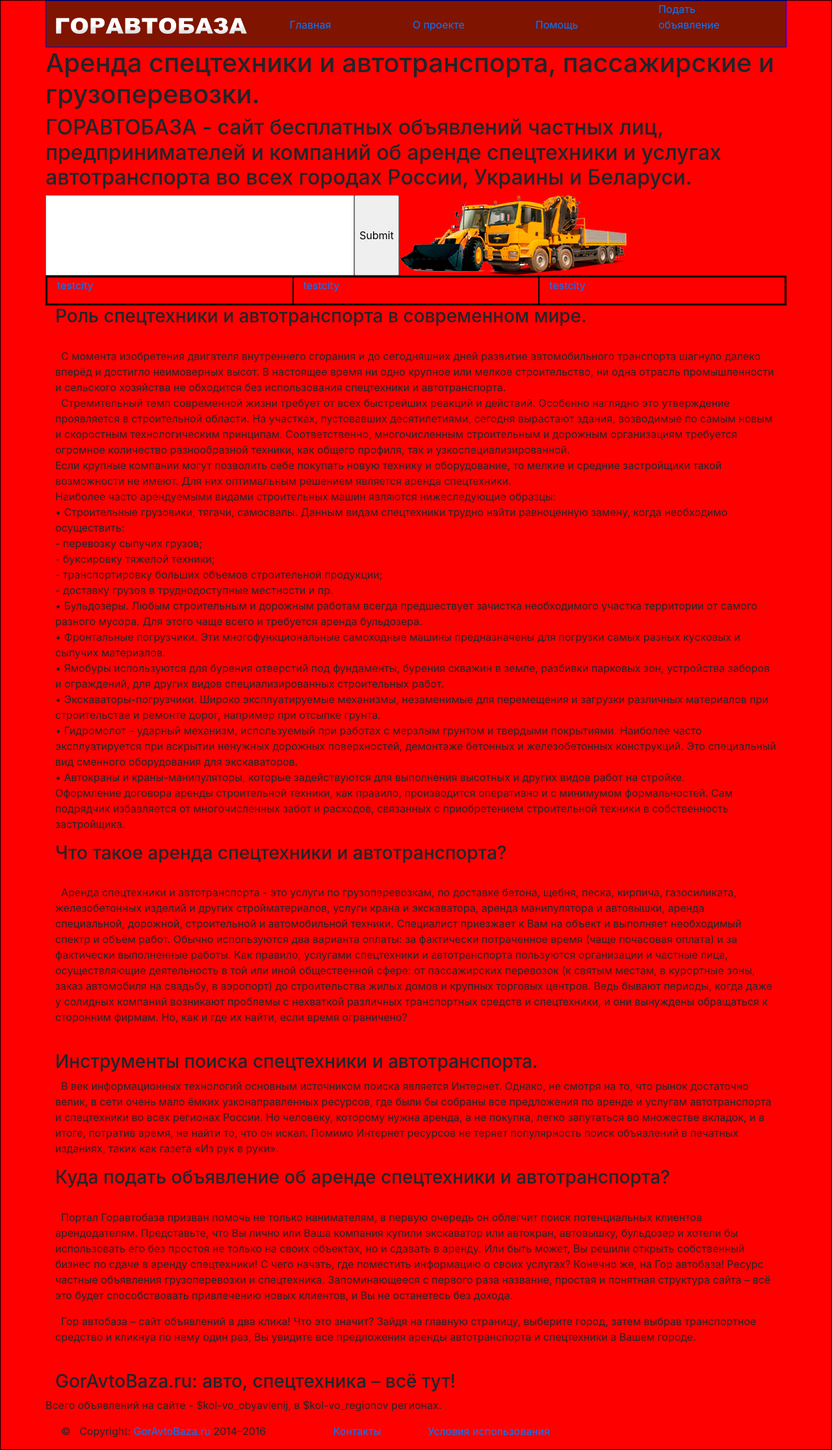
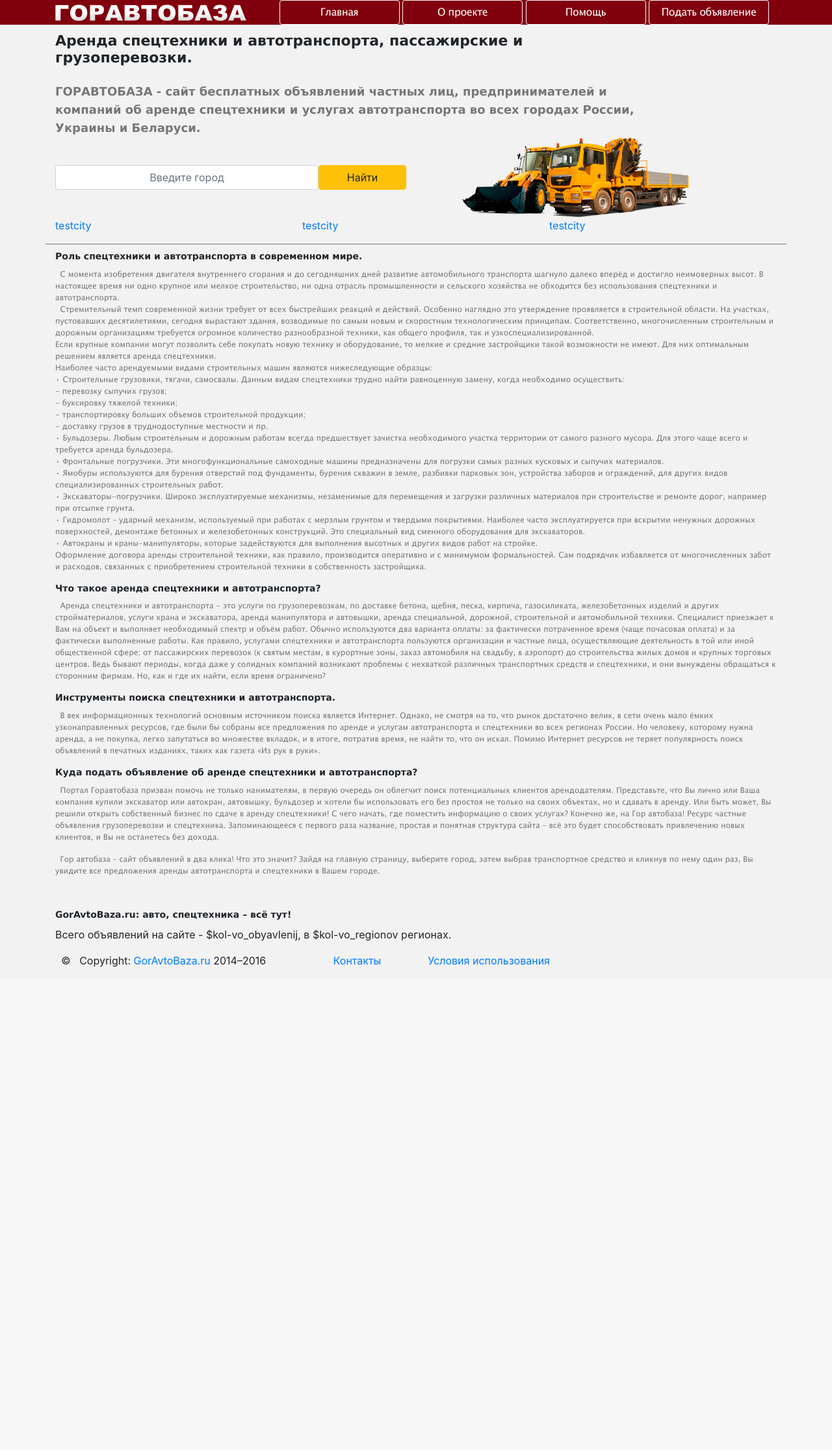
Before and after one commit to telkozvr/avtobaza, a PHP site: page / in a window 1280 px wide. Shown: the whole page at 65% size. After the commit the page ends 1488 px from the top, so only its background shows below. Run offline with PHP 8.4, Linux system fonts and the light colour scheme.

Commit message:
html+css

```diff
--- a/css/css/index.css
+++ b/css/css/index.css
@@ -1 +1 @@
-body{border:1px solid #000;background-color:red}nav div.container{background-color:#7f1400;border:1px solid #00f}nav div.container ul{display:inline-block}nav div.container ul li{display:inline-block;text-decoration:none}main div{border:1px solid #000}
+@font-face{font-family:'Lucida Grande Bold';src:url('fonts/Lucida Grande Bold.ttf') format('truetype')}@font-face{font-family:'Lucida Sans Unicode';src:url('fonts/Lucida Sans Unicode.ttf') format('truetype')}.LucidaSans{font-family:Lucida Sans Unicode,Helvetica,Arial,Verdana,sans-serif}.LucidaBold,h1,h2,h3,h4,h5,h6{font-family:Lucida Grande,Helvetica,Arial,Verdana,sans-serif;font-weight:700}body{background-color:#f2f2f2}nav{background-color:#81000d}nav div.container ul{margin-bottom:0;display:inline-block}nav div.container ul li{margin-top:0;font-family:Lucida Sans Unicode,Helvetica,Arial,Verdana,sans-serif;font-size:16px;letter-spacing:-.5px;color:#fff;display:inline-block;text-decoration:none}header h1{margin:12px 0;font-size:22px}header h2{font-size:18px;margin:12px 0 0;color:#777;line-height:28px}header .wrapper #city{float:left;margin-top:43px}header .wrapper .btn{margin-top:43px}header img{padding:0;margin-left:20%}main .container{border-bottom:1px solid #777}#content article h3{font-size:14px;margin:10px 0}#content article p{font-size:12px;font-family:Lucida Sans Unicode,Helvetica,Arial,Verdana,sans-serif;color:#777}
--- a/css/less/index.less
+++ b/css/less/index.less
@@ -1,26 +1,100 @@
+/*Цвета */
+/* Заголовок */
+@header:#81000D;
+/* Фон */
+@background:#F2F2F2;
+/* Шрифт */
+@fontColor:#777777;
 
-@header:#81000D;
+/* Шрифты */
+@font-face{
+	font-family: 'Lucida Grande Bold';
+	src: url('fonts/Lucida Grande Bold.ttf') format('truetype');
+}
+@font-face{
+	font-family: 'Lucida Sans Unicode';
+	src: url('fonts/Lucida Sans Unicode.ttf') format('truetype');
+}
+.LucidaSans{
+	font-family: Lucida Sans Unicode, Helvetica, Arial, Verdana, sans-serif;
+}
 
+.LucidaBold{
+	font-family: Lucida Grande, Helvetica, Arial, Verdana, sans-serif;
+	font-weight: bold;
+}
+
+h1, h2, h3, h4, h5, h6{
+	.LucidaBold;
+}
 body{
-	border: 1px solid black;
-	background-color:red;
+	background-color: @background;
 }
+
+/* Навигация */
 nav{
+	background-color:@header;
 	div.container{
-		background-color:#7f1400;
-		border: 1px solid blue;
 		ul{
+			margin-bottom: 0px;
 			display: inline-block;
 			li{
+				margin-top: 0px;
+				.LucidaSans;
+				font-size: 16px;
+				letter-spacing: -0.5px;
+				color:white;
 				display: inline-block;
 				text-decoration: none;
 			}
 		}
 	}
 }
+/* Заголовки */
+header{
+	h1{
+		margin: 12px 0;
+		font-size: 22px;
+	}
+	h2{
+		font-size: 18px;
+		margin: 12px 0 0 0;
+		color: @fontColor;
+		line-height: 28px;
+	}
+	.wrapper{
+		#city{
+		float: left;
+		margin-top: 43px;
+	}
+	.btn{
+		margin-top: 43px;
+	}
+	}
+	img{
+		padding: 0px;
+		margin-left: 20%;
+	}
+}
 
 main{
-	div{
-		border:1px solid black;
+	.container{
+		border-bottom: 1px solid #777777;
 	}
+
 }
+
+#content{
+	article{
+		h3{
+		font-size: 14px;
+		margin: 10px 0;
+	}
+	p{
+		font-size: 12px;
+		.LucidaSans;
+		color: @fontColor;
+	}
+	}
+
+}
--- a/index.html
+++ b/index.html
@@ -15,38 +15,42 @@
     <script src="https://stackpath.bootstrapcdn.com/bootstrap/4.1.3/js/bootstrap.min.js" integrity="sha384-ChfqqxuZUCnJSK3+MXmPNIyE6ZbWh2IMqE241rYiqJxyMiZ6OW/JmZQ5stwEULTy" crossorigin="anonymous"></script>
 </head>
 <body>
+	<!-- Навигация -->
 	<nav class="col-md-12 ">
 		<div class="container">
 			<div class="row">
 			<ul class="list-inline col-md-12">
-				<a href="http://goravtobaza.ru/index.html"><li "> <img src="img/logo.png"></li></a>
-				<a href="#"><li class="col-md-2">Главная</li></a>
-				<a href="#"><li class="col-md-2">О проекте</li></a>
-				<a href="#"><li class="col-md-2">Помощь</li></a>
-				<a href="#"><li class="col-md-2">Подать объявление</li></a>
+				<a href="http://goravtobaza.ru/index.html"><li "> <img src="img/logo.png" alt="logo"></li></a>
+				<a href="#"><li class="col-md-2 btn btn-outline-light">Главная</li></a>
+				<a href="#"><li class="col-md-2 btn btn-outline-light">О проекте</li></a>
+				<a href="#"><li class="col-md-2 btn btn-outline-light">Помощь</li></a>
+				<a href="#"><li class="col-md-2 btn btn-outline-light">Подать объявление</li></a>
 			</ul>
 			</div>
 		</div>
 	</nav>
 
+	<!--Заголовки -->
 	<header>
 		<div class="container">
 			<div class="row">
-				<h1>Аренда спецтехники и автотранспорта, пассажирские и грузоперевозки.</h1>
-				<h2>ГОРАВТОБАЗА - сайт бесплатных объявлений частных лиц, предпринимателей и компаний
+				<h1 class="col-md-10">Аренда спецтехники и автотранспорта, пассажирские и грузоперевозки.</h1>
+				<h2 class="col-md-10">ГОРАВТОБАЗА - сайт бесплатных объявлений частных лиц, предпринимателей и компаний
 об аренде спецтехники и услугах автотранспорта во всех городах России, Украины и Беларуси.</h2>
 			</div>
 		</div>
-	</header>
-
 		<div class="container">
 			<div class="row">
-			<input class="col-md-5" type="text" name="city">
-			<input type="submit" name="poisk">
-			<img  src="img/index_img.png">
+				<div class="col-md-6 wrapper">
+					<input class="col-md-9 form-control text-center" id="city" type="text" name="city" placeholder="Введите город">
+					<input class="col-md-3 btn btn-warning" type="submit" name="poisk" value="Найти">
+				</div>
+				<div>
+					<img src="img/index_img.png" alt="img">
 				</div>
 			</div>
-
+		</div>
+</header>
 	<main>
 		<div class="container">
 			<div class="row">
@@ -66,7 +70,6 @@
 	<div class="container" id="content">
 		<article>
 			<h3>Роль спецтехники и автотранспорта в современном мире.</h3>
-	<br>
 	<p>&nbsp;&nbsp;С момента изобретения двигателя внутреннего сгорания и до сегодняшних дней развитие
 	 автомобильного транспорта шагнуло далеко вперёд и достигло неимоверных высот. В настоящее время
 	  ни одно крупное или мелкое строительство, ни одна отрасль промышленности и сельского хозяйства не обходится без использования спецтехники и автотранспорта.
@@ -104,7 +107,6 @@
 			</article>
 			<article
 			><h3>Что такое аренда спецтехники и автотранспорта?</h3>
-	<br>
 	<p>&nbsp;&nbsp;Аренда спецтехники и автотранспорта - это услуги  по грузоперевозкам, по доставке бетона,
 	 щебня, песка, кирпича, газосиликата, железобетонных изделий и других стройматериалов, услуги крана и экскаватора,
 	  аренда манипулятора и автовышки, аренда специальной, дорожной, строительной и автомобильной техники.
@@ -115,8 +117,6 @@
 	(к святым местам, в курортные зоны, заказ автомобиля на свадьбу, в аэропорт) до строительства жилых домов
 	и крупных торговых центров. Ведь бывают периоды, когда даже у солидных компаний возникают проблемы с нехваткой
 	различных транспортных средств и спецтехники,  и они вынуждены обращаться к сторонним фирмам.  Но, как и где их найти, если время ограничено?  </p>
-	<br>
-
 		</article>
 			<article>
 				<h3>Инструменты поиска спецтехники и автотранспорта.</h3>
@@ -128,7 +128,6 @@
 			</article>
 			<article>
 				<h3>Куда подать объявление об аренде спецтехники и автотранспорта?</h3>
-	<br>
 	<p>&nbsp;&nbsp;Портал Горавтобаза призван помочь не только нанимателям,  в первую очередь он облегчит поиск потенциальных
 	 клиентов арендодателям. Представьте, что Вы лично или Ваша компания купили экскаватор или автокран, автовышку, бульдозер и хотели бы использовать его без простоя
 	 не только на своих объектах, но и сдавать в аренду. Или быть может, Вы решили открыть собственный бизнес по сдаче в аренду спецтехники!
@@ -140,7 +139,7 @@
 	<br>
 	<h3>GorAvtoBaza.ru:  авто, спецтехника – всё тут!</h3>
 		</article>
-			<div class="row statistic">
+			<div class="col row statistic">
 		<p>Всего объявлений на сайте - $kol-vo_obyavlenij, в $kol-vo_regionov регионах. </p>
 		</div>
 	</div>
@@ -155,6 +154,7 @@
 		</span></p>
 		</div>
 	</footer>
-</div>
+
+
 </body>
 </html>
```
Also changed, not shown: fonts/Lucida Grande Bold.ttf (added), fonts/Lucida Sans Unicode.ttf (added), 1 other file. Lines whose indentation alone changed are shown as unchanged.
